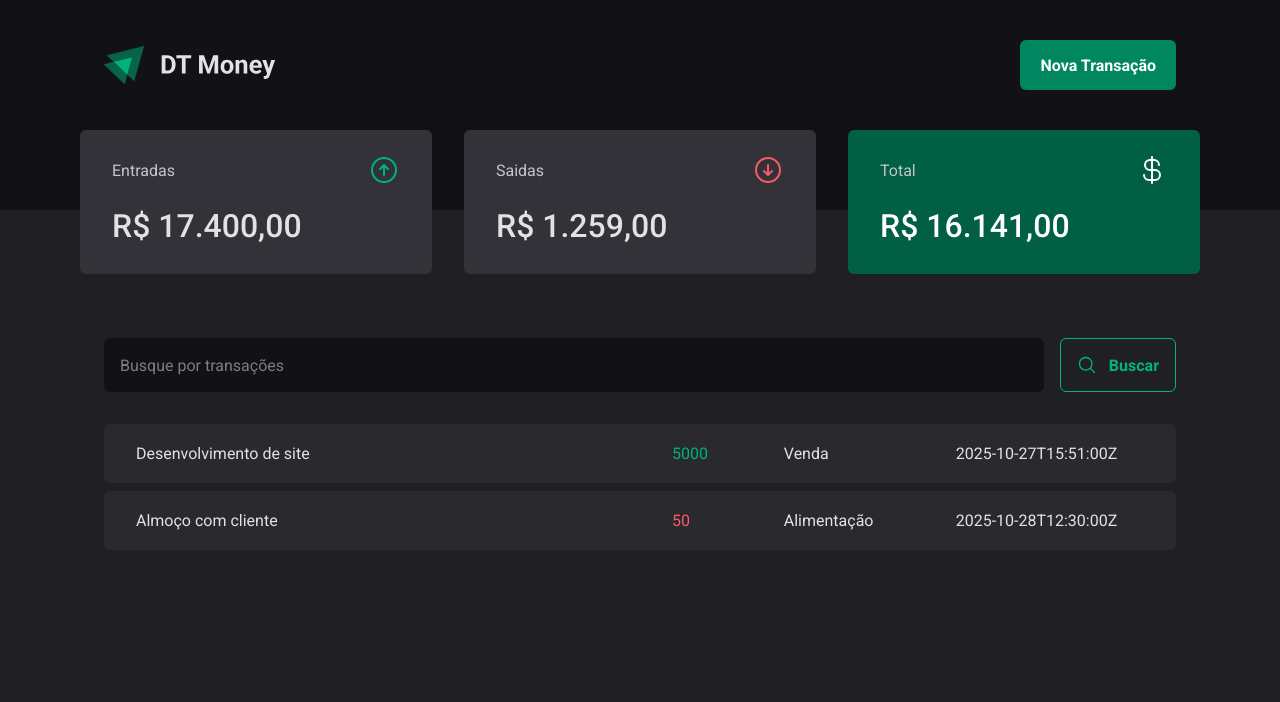
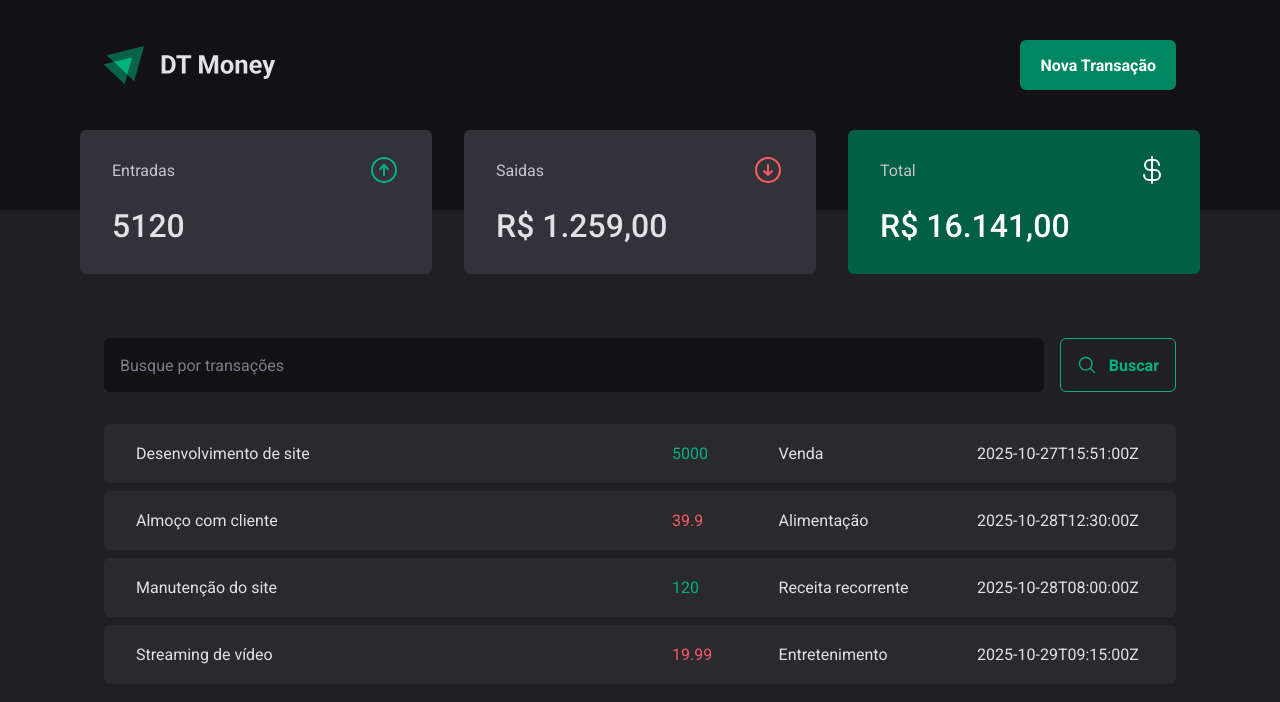
Before and after one commit to Robson16/dt-money, a React (Vite) app: page / in a window 1280 px wide. Shown: the top 702 px of the page. Built offline with nearby package versions, Linux system fonts and the light colour scheme; data requests are answered from the project's data file.

Commit message:
Conexão com a API - Criando contexto de transações

```diff
--- a/server.json
+++ b/server.json
@@ -13,8 +13,24 @@
       "description": "Almoço com cliente",
       "type": "outcome",
       "category": "Alimentação",
-      "amount": 50,
+      "amount": 39.90,
       "createdAt": "2025-10-28T12:30:00Z"
+    },
+    {
+      "id": 3,
+      "description": "Manutenção do site",
+      "type": "income",
+      "category": "Receita recorrente",
+      "amount": 120.00,
+      "createdAt": "2025-10-28T08:00:00Z"
+    },
+    {
+      "id": 4,
+      "description": "Streaming de vídeo",
+      "type": "outcome",
+      "category": "Entretenimento",
+      "amount": 19.99,
+      "createdAt": "2025-10-29T09:15:00Z"
     }
   ]
 }
--- a/src/App.tsx
+++ b/src/App.tsx
@@ -1,4 +1,5 @@
 import { ThemeProvider } from 'styled-components'
+import { TransactionsProvider } from './contexts/TransactionsContext'
 import { Transactions } from './pages/Transactions'
 import { GlobalStyle } from './styles/global'
 import { defaultTheme } from './styles/themes/default'
@@ -7,7 +8,9 @@ export function App() {
   return (
     <ThemeProvider theme={defaultTheme}>
       <GlobalStyle />
-      <Transactions />
+      <TransactionsProvider>
+        <Transactions />
+      </TransactionsProvider>
     </ThemeProvider>
   )
 }
--- a/src/components/Summary/index.tsx
+++ b/src/components/Summary/index.tsx
@@ -1,13 +1,16 @@
+import { useContext } from 'react'
 import {
   PiArrowCircleDown,
   PiArrowCircleUp,
   PiCurrencyDollar,
 } from 'react-icons/pi'
 import { useTheme } from 'styled-components'
+import { TransactionsContext } from '../../contexts/TransactionsContext'
 import { SummaryCard, SummaryContainer } from './styles'
 
 export function Summary() {
   const theme = useTheme()
+  const { transactions } = useContext(TransactionsContext)
 
   return (
     <SummaryContainer>
@@ -16,7 +19,14 @@ export function Summary() {
           <span>Entradas</span>
           <PiArrowCircleUp size={32} color={theme['green-300']} />
         </header>
-        <strong>R$ 17.400,00</strong>
+        <strong>
+          {transactions.reduce((acc, transaction) => {
+            if (transaction.type === 'income') {
+              return acc + transaction.amount
+            }
+            return acc
+          }, 0)}
+        </strong>
       </SummaryCard>
 
       <SummaryCard>
--- /dev/null
+++ b/src/contexts/TransactionsContext.tsx
@@ -0,0 +1,41 @@
+import { createContext, useEffect, useState, type ReactNode } from 'react'
+
+interface Transaction {
+  id: number
+  description: string
+  type: 'income' | 'outcome'
+  category: string
+  amount: number
+  createdAt: string
+}
+
+interface TransactionContextType {
+  transactions: Transaction[]
+}
+
+export const TransactionsContext = createContext({} as TransactionContextType)
+
+interface TransactionsProviderProps {
+  children: ReactNode
+}
+
+export function TransactionsProvider({ children }: TransactionsProviderProps) {
+  const [transactions, setTransactions] = useState<Transaction[]>([])
+
+  async function loadTransactions() {
+    const response = await fetch('http://localhost:3333/transactions')
+    const data = await response.json()
+
+    setTransactions(data)
+  }
+
+  useEffect(() => {
+    loadTransactions()
+  }, [])
+
+  return (
+    <TransactionsContext.Provider value={{ transactions }}>
+      {children}
+    </TransactionsContext.Provider>
+  )
+}
--- a/src/pages/Transactions/index.tsx
+++ b/src/pages/Transactions/index.tsx
@@ -1,6 +1,7 @@
-import { useEffect, useState } from 'react'
+import { useContext } from 'react'
 import { Header } from '../../components/Header'
 import { Summary } from '../../components/Summary'
+import { TransactionsContext } from '../../contexts/TransactionsContext'
 import { SearchForm } from './components/SearchForm'
 import {
   PriceHighlight,
@@ -8,28 +9,8 @@ import {
   TransactionsTable,
 } from './styles'
 
-interface Transaction {
-  id: number
-  description: string
-  type: 'income' | 'outcome'
-  category: string
-  amount: number
-  createdAt: string
-}
-
 export function Transactions() {
-  const [transactions, setTransactions] = useState<Transaction[]>([])
-
-  async function loadTransactions() {
-    const response = await fetch('http://localhost:3333/transactions')
-    const data = await response.json()
-
-    setTransactions(data)
-  }
-
-  useEffect(() => {
-    loadTransactions()
-  }, [])
+  const { transactions } = useContext(TransactionsContext)
 
   return (
     <>
```
